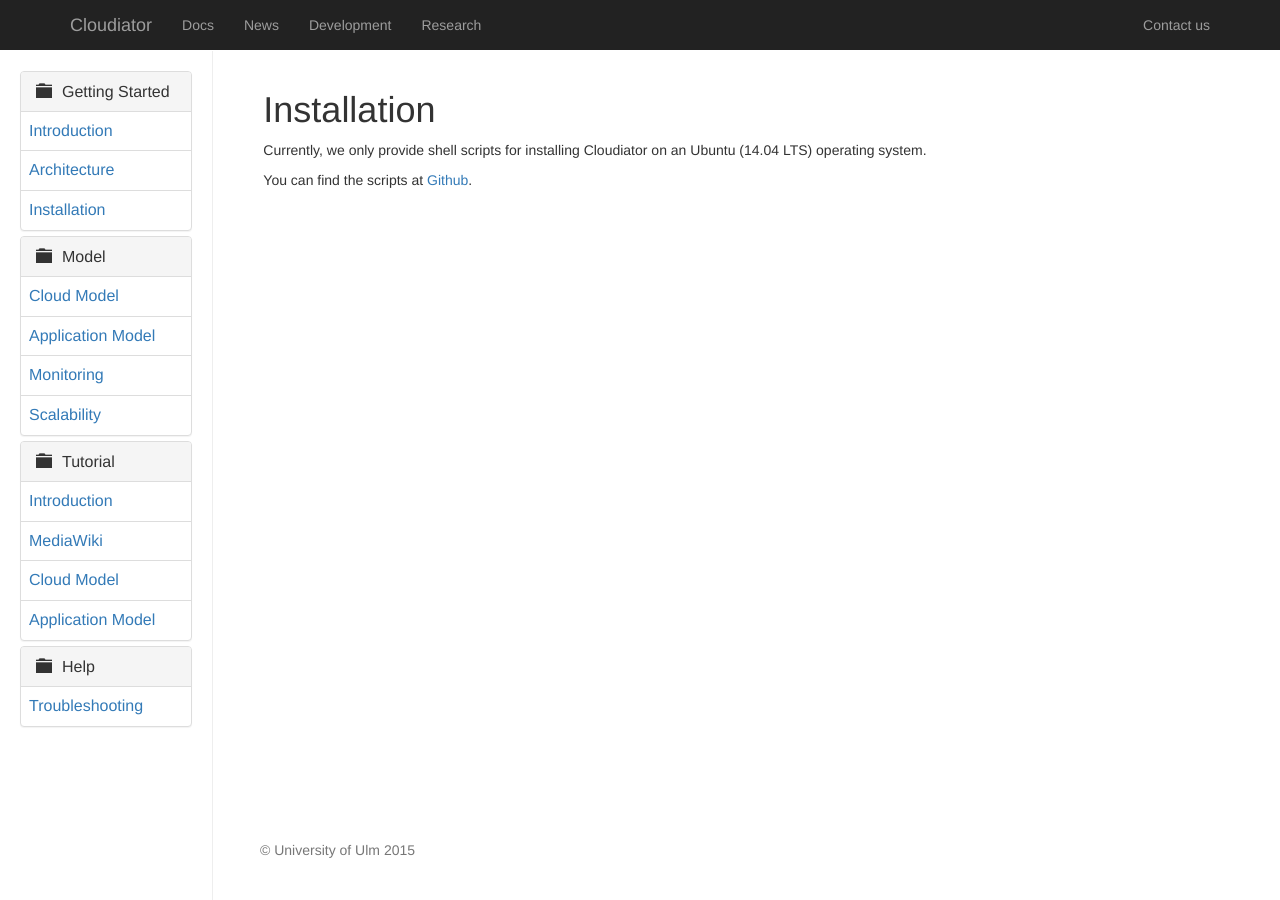
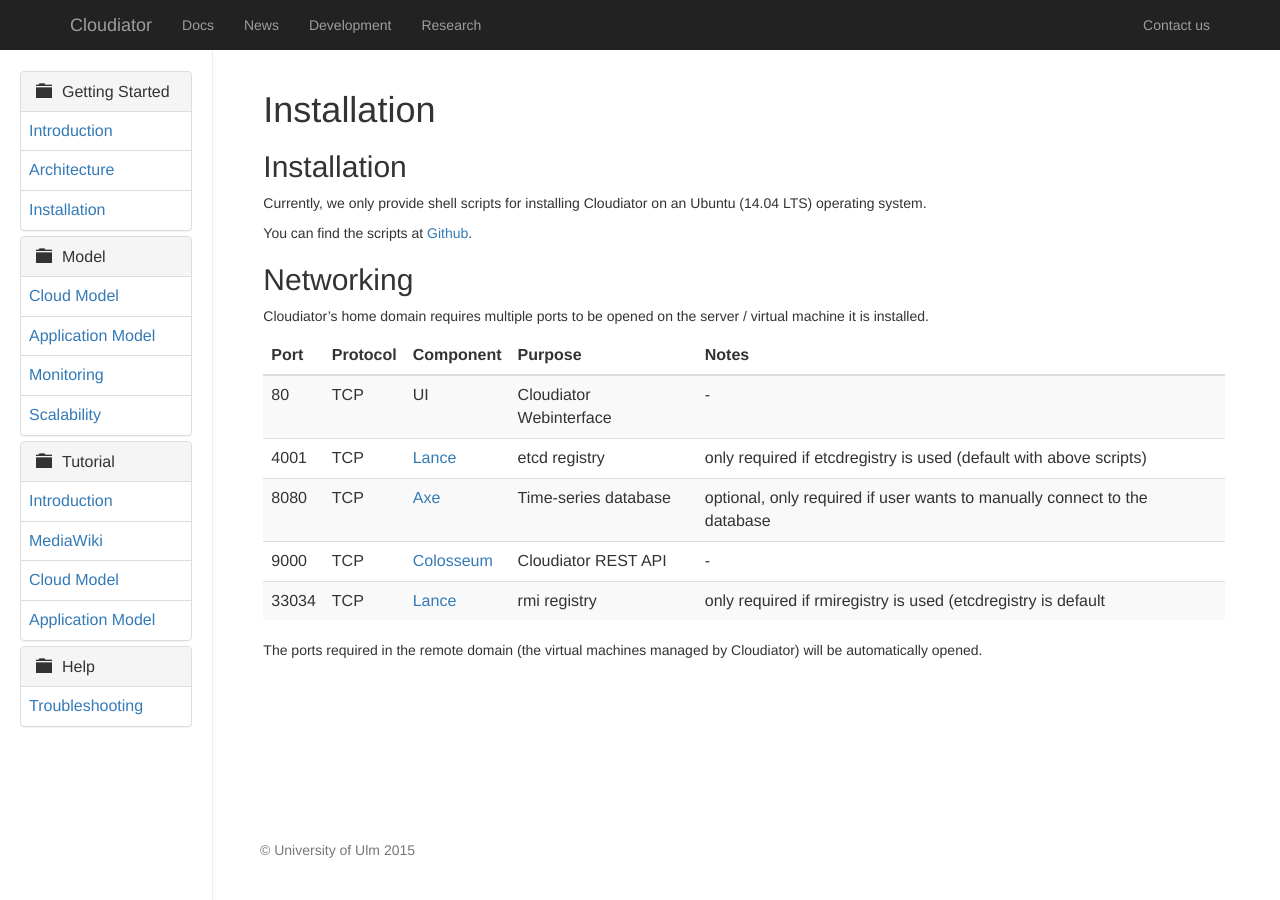
Before and after one commit to cloudiator/cloudiator.github.io, a Jekyll site: the page built from _docs/installation.md, in a window 1280 px wide. Built offline with Jekyll 4.4.1, drawn with Linux system fonts in a browser that asks for light colours.

Commit message:
Added axe, added ports

```diff
--- a/_data/components.yml
+++ b/_data/components.yml
@@ -2,3 +2,4 @@
 - sword
 - visor
 - lance
+- axe
--- a/_docs/installation.md
+++ b/_docs/installation.md
@@ -3,7 +3,26 @@
 title: Installation
 ---
 
+## Installation
+
 Currently, we only provide shell scripts for installing Cloudiator on an
 Ubuntu (14.04 LTS) operating system.
 
 You can find the scripts at [Github](https://github.com/cloudiator/installation/tree/master/shell/ubuntu).
+
+## Networking
+
+Cloudiator's home domain requires multiple ports to be opened on the server / virtual machine
+it is installed.
+
+| Port | Protocol | Component | Purpose | Notes |
+| ---- | -------- | --------- |------- | ----- |
+|80|TCP|UI|Cloudiator Webinterface| - |
+|4001|TCP|[Lance](/components/lance.html)|etcd registry| only required if etcdregistry is used (default with above scripts)|
+|8080|TCP|[Axe](/components/axe.html)|Time-series database| optional, only required if user wants to manually connect to the database|
+|9000|TCP|[Colosseum](/components/colosseum.html)|Cloudiator REST API| - |
+|33034|TCP|[Lance](/components/lance.html)|rmi registry| only required if rmiregistry is used (etcdregistry is default|
+{: .table .table-striped .table-responsive}
+
+The ports required in the remote domain (the virtual machines managed by Cloudiator) will be automatically
+opened.
```
Also changed, not shown: _components/axe.md (added, +7 -0 lines).
